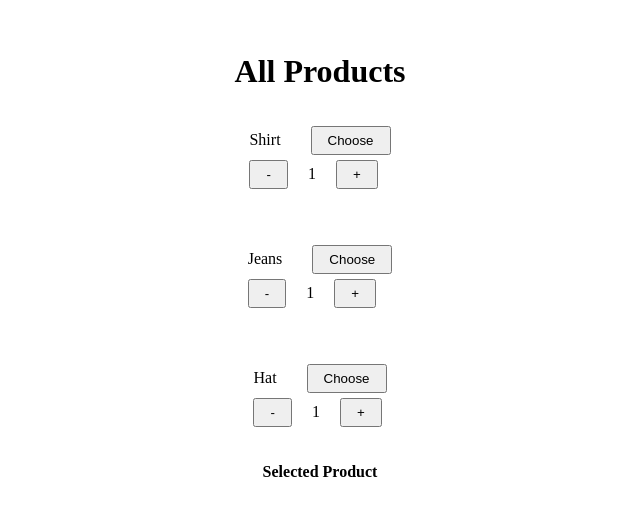
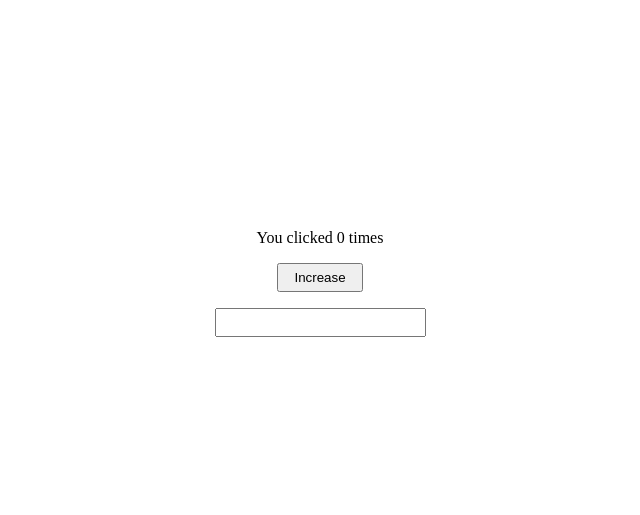
Before and after one commit to rohit-kumaar/reference_react_by_lama_dev, a React (Create React App) app: page / in a window 1280 px wide. Shown: the part 117-632 px from the top of the page, without its empty margins (320-960 px from the left). Built offline with nearby package versions, Linux system fonts and the light colour scheme.

Commit message:
Understanding useEffect

```diff
--- a/src/App.js
+++ b/src/App.js
@@ -1,4 +1,5 @@
 import "./App.css";
+import { UnderstandingUseEffect } from "./components/useEffect/UnderstandingUseEffect";
 import ChangeAllInputsWithASingleOnChange from "./components/useState/ChangeAllInputsWithASingleOnChange";
 import DerivedStates from "./components/useState/DerivedStates";
 import UpdateSpecificObject from "./components/useState/UpdateSpecificObject";
@@ -10,7 +11,8 @@ function App() {
       {/* <UpdateState /> */}
       {/* <UpdateSpecificObject /> */}
       {/* <ChangeAllInputsWithASingleOnChange /> */}
-      <DerivedStates />
+      {/* <DerivedStates /> */}
+      <UnderstandingUseEffect />
     </div>
   );
 }
--- /dev/null
+++ b/src/components/useEffect/UnderstandingUseEffect.jsx
@@ -0,0 +1,21 @@
+import React, { useEffect, useState } from "react";
+
+export const UnderstandingUseEffect = () => {
+  const [number, setNumber] = useState(0);
+  const [name, setName] = useState("");
+
+  useEffect(() => {
+    console.log("useEffect runs!");
+    document.title = `You clicked ${number} times`;
+  }, [number]);
+
+  console.count("Component rendered!");
+
+  return (
+    <div>
+      <span>You clicked {number} times</span>
+      <button onClick={() => setNumber((prev) => prev + 1)}>Increase</button>
+      <input type="text" onChange={(e) => setName(e.target.value)} />
+    </div>
+  );
+};
```
